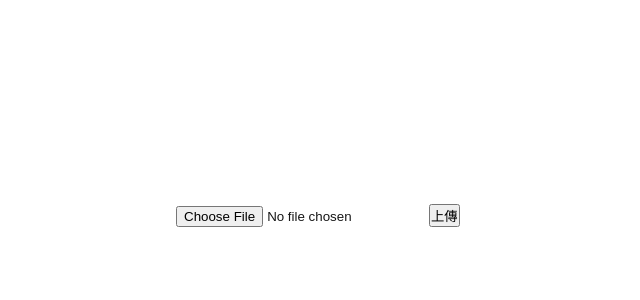
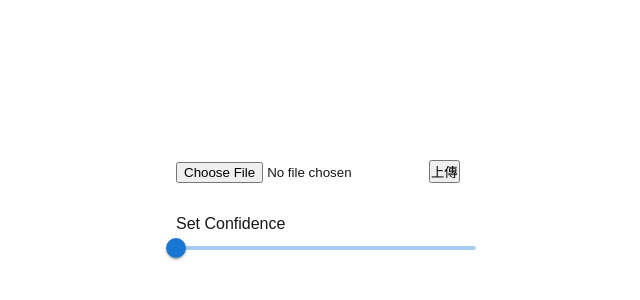
Before and after one commit to ittrainec240813/pcb_defect_detect_frontend, a Next.js app: page / in a window 1280 px wide. Shown: the part 278-578 px from the top of the page, without its empty margins (314-954 px from the left). Built offline with nearby package versions, Linux system fonts and the light colour scheme.

Commit message:
update page and components

```diff
--- a/app/page.tsx
+++ b/app/page.tsx
@@ -1,30 +1,51 @@
 "use client"
 
 import styles from "./page.module.css";
-import ImageUpload from "../components/ImageUpload";
-import ImagePreview from "../components/ImagePreview";
+import ImageUpload from "@/components/ImageUpload";
+import ImagePreview from "@/components/ImagePreview";
+import PreviewSettings from "@/components/PreviewSettings";
 import { useState } from "react";
 import { InferenceResponse } from "../interfaces/InferenceInterface";
 
 export default function Home() {
   const [previewUrl, setPreviewUrl] = useState<string | null>(null);
   const [inferencrResult, setInferenceResult] = useState<InferenceResponse | null>(null)
+  const [showLoader, setShowLoader] = useState<boolean>(false);
+  const [labelConf, setLabelConf] = useState<number>(0.25)
 
   const handleImageSelected = (imageUrl: string) => {
     setPreviewUrl(imageUrl);
   };
 
   const handelImageInferenced = (result: InferenceResponse) => {
-    setInferenceResult(result)
+    setInferenceResult(result);
+  };
+
+  const handelShowLoader = (showLoader: boolean) => {
+    setShowLoader(showLoader);
+  };
+
+  const handelSetLabelConf = (labelConfValue: number) => {
+    setLabelConf(labelConfValue);
   }
 
   return (
     <div className={styles.page}>
       <main className={styles.main}>
-        <ImagePreview imageUrl={previewUrl} boundingBoxes={inferencrResult}/>
+        <ImagePreview
+          imageUrl={previewUrl}
+          boundingBoxes={inferencrResult}
+          showLoader={showLoader}
+          labelConf={labelConf}
+        />
         <div className={styles.ctas}>
-          <ImageUpload onImageSelected={handleImageSelected} onImageInferenced={handelImageInferenced}/>
+          <ImageUpload
+            onImageSelected={handleImageSelected}
+            onImageInferenced={handelImageInferenced}
+            onShowLoader={handelShowLoader}
+          />
         </div>
+        <PreviewSettings onSetValue={handelSetLabelConf} />
       </main>
     </div>
   );
--- a/components/ImagePreview.tsx
+++ b/components/ImagePreview.tsx
@@ -1,12 +1,15 @@
-import React, { useRef, useEffect } from 'react';
-import { InferenceResponse } from "../interfaces/InferenceInterface"
+import React, { useRef, useEffect } from "react";
+import { InferenceResponse } from "../interfaces/InferenceInterface";
+import { CircularProgress } from "@mui/material"
 
 interface ImagePreviewProps {
   imageUrl: string | null;
   boundingBoxes: InferenceResponse | null;
+  showLoader: boolean;
+  labelConf: number;
 }
 
-const ImagePreview: React.FC<ImagePreviewProps> = ({ imageUrl, boundingBoxes }) => {
+const ImagePreview: React.FC<ImagePreviewProps> = ({ imageUrl, boundingBoxes, showLoader, labelConf }) => {
   const canvasRef = useRef<HTMLCanvasElement>(null);
   const font = "16pt Arial";
 
@@ -27,6 +30,7 @@ const ImagePreview: React.FC<ImagePreviewProps> = ({ imageUrl, boundingBoxes })
         // Draw bounding boxes if they exist
         if (boundingBoxes && boundingBoxes.results.length > 0) {
           boundingBoxes.results.forEach((boundingBox) => {
+            if (boundingBox.confidence < labelConf) return;
             context.strokeStyle = "red";
             context.lineWidth = 2;
             const {x1, y1, x2, y2} = boundingBox.box;
@@ -47,10 +51,11 @@ const ImagePreview: React.FC<ImagePreviewProps> = ({ imageUrl, boundingBoxes })
       image.src = imageUrl;
     }
 
-  }, [imageUrl, boundingBoxes])
+  }, [imageUrl, boundingBoxes, labelConf])
 
   return (
-    <div>
+    <div style={{ display: "flex", justifyContent: "center", alignItems: "center" }}>
+      {showLoader && <CircularProgress style={{ position: "absolute" }} />}
       <canvas ref={canvasRef} />
     </div>
   );
```
Also changed, not shown: components/ImageUpload.tsx (+11 -3 lines).
